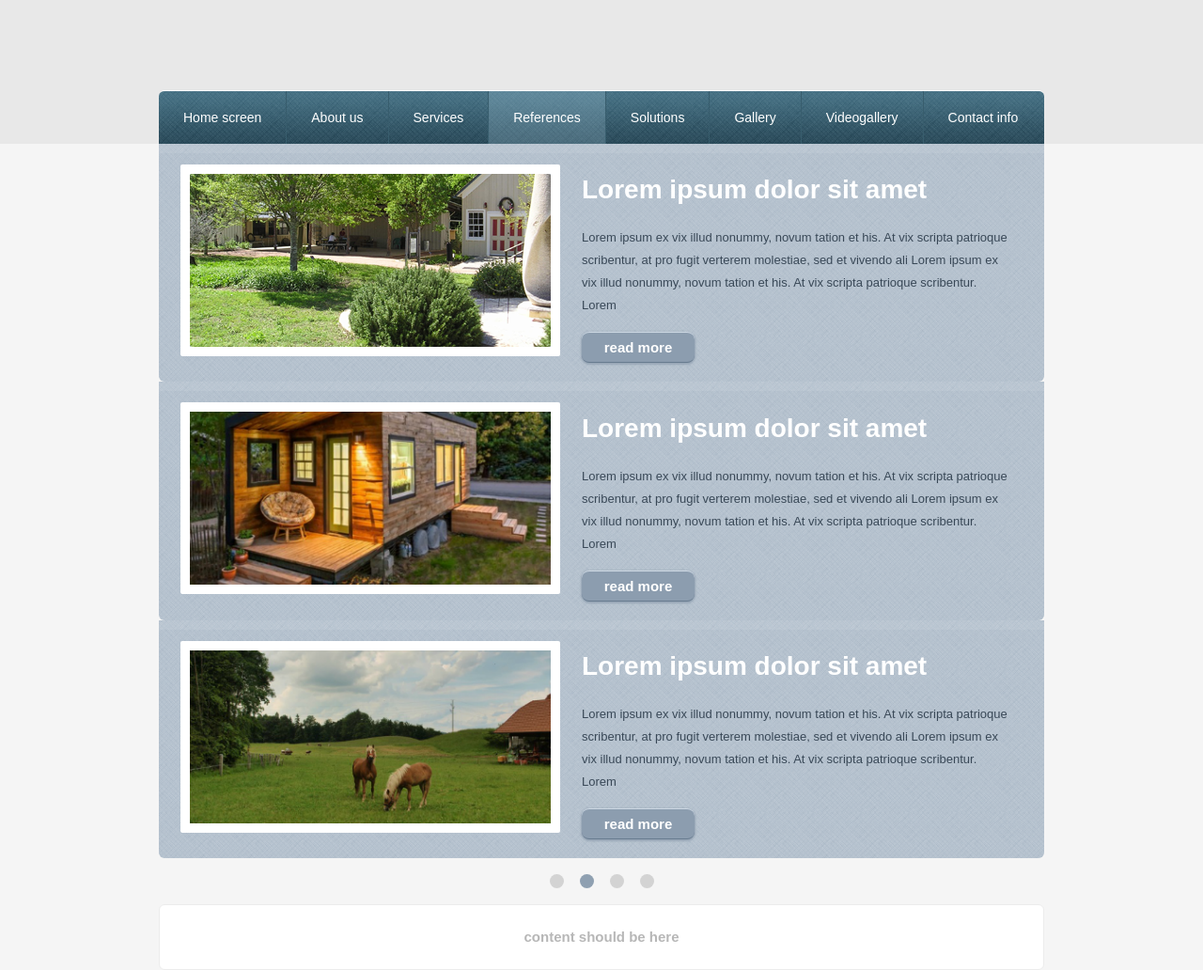
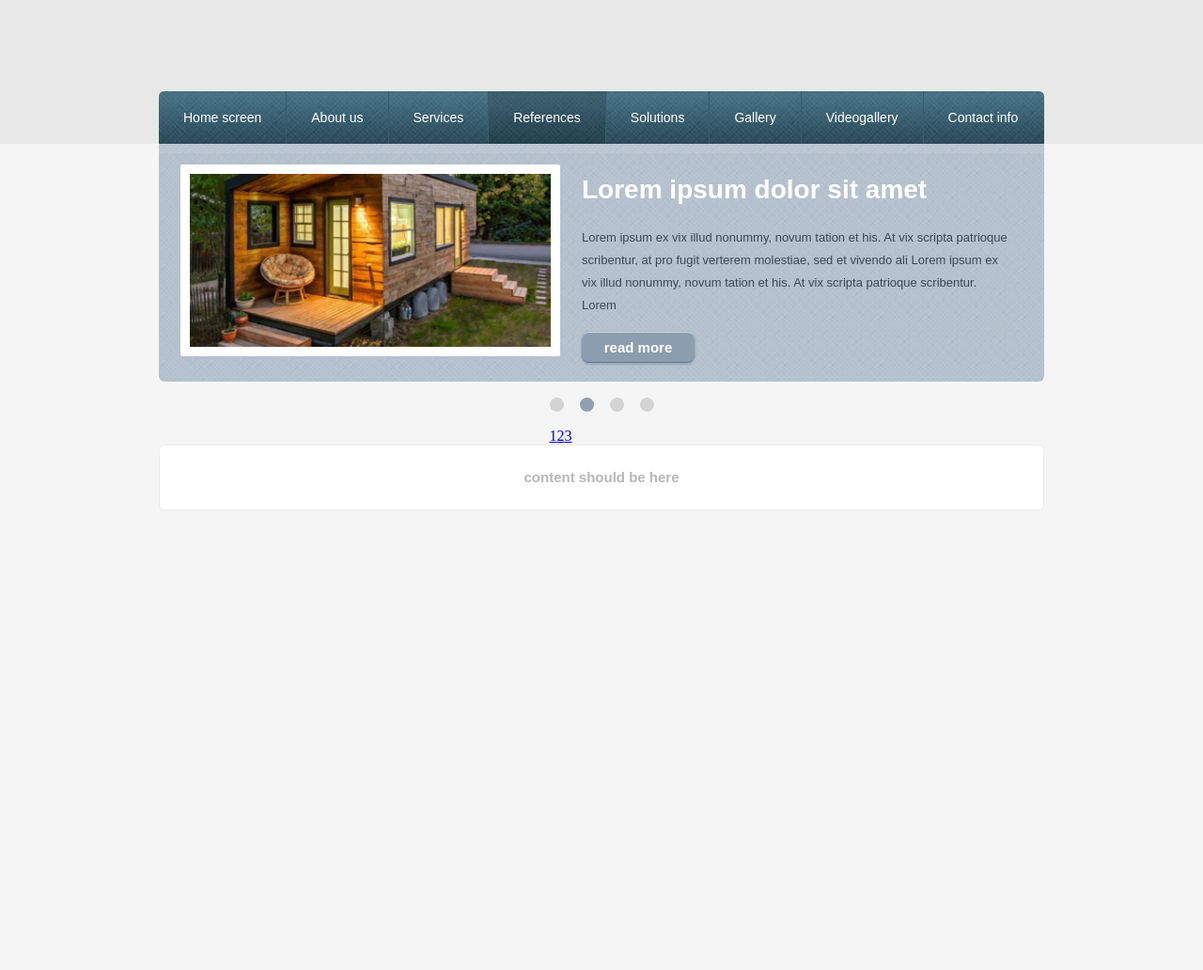
Before and after one commit to KalininaValeri/slider, a plain HTML site: page index.html in a window 1280 px wide. Shown: the whole page at 94% size. After the commit the page ends 800 px from the top, so only its background shows below. Drawn offline with nearby package versions, Linux system fonts and the light colour scheme.

Commit message:
changed the background .active and :hover

```diff
--- a/main.js
+++ b/main.js
@@ -1,11 +1,11 @@
 /**
  * Created by lera on 2/12/16.
  */
-//$(function() {
-//    $('#slider').cycle({
-//        fx:     'shuffle',
-//        speed:  'fast',
-//        timeout: 3000,
-//        pager:  '#switch',
-//    });
-//});
+$(function() {
+    $('#slider').cycle({
+        fx:     'shuffle',
+        speed:  'fast',
+        timeout: 3000,
+        pager:  '#switch',
+    });
+});
--- a/style.css
+++ b/style.css
@@ -40,11 +40,11 @@ body {
 }
 
 .menu_block_item.active {
-    background: rgba(157, 193, 210, 0.28);
+    background: rgba(0, 0, 0, 0.15);
 }
 
 .menu_block_item a:hover {
-    background: rgba(0, 0, 0, 0.15);
+    background: rgba(157, 193, 210, 0.28);
 }
 
 .menu_block_item a {
```
